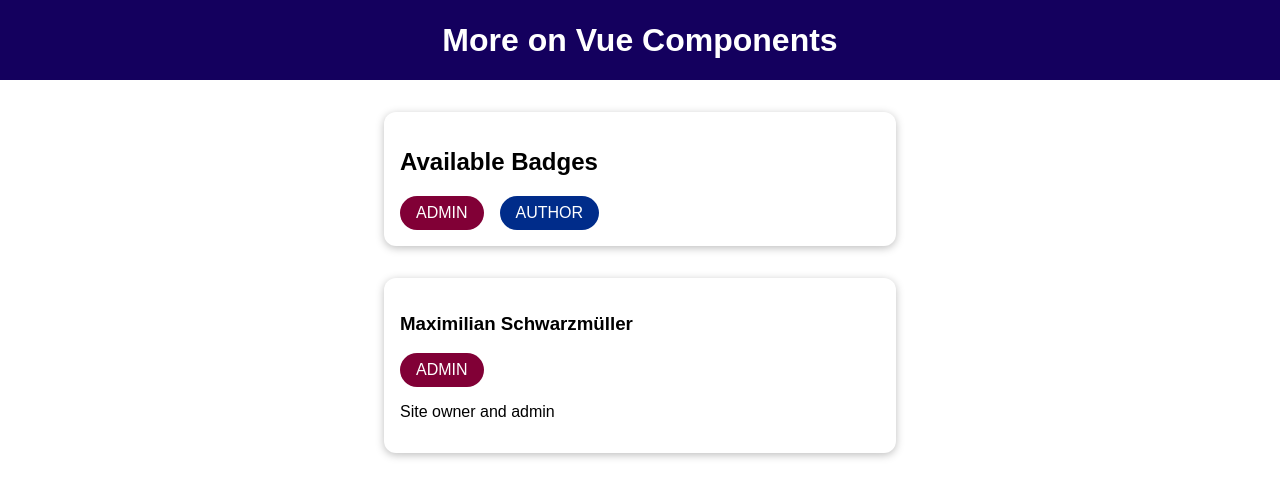
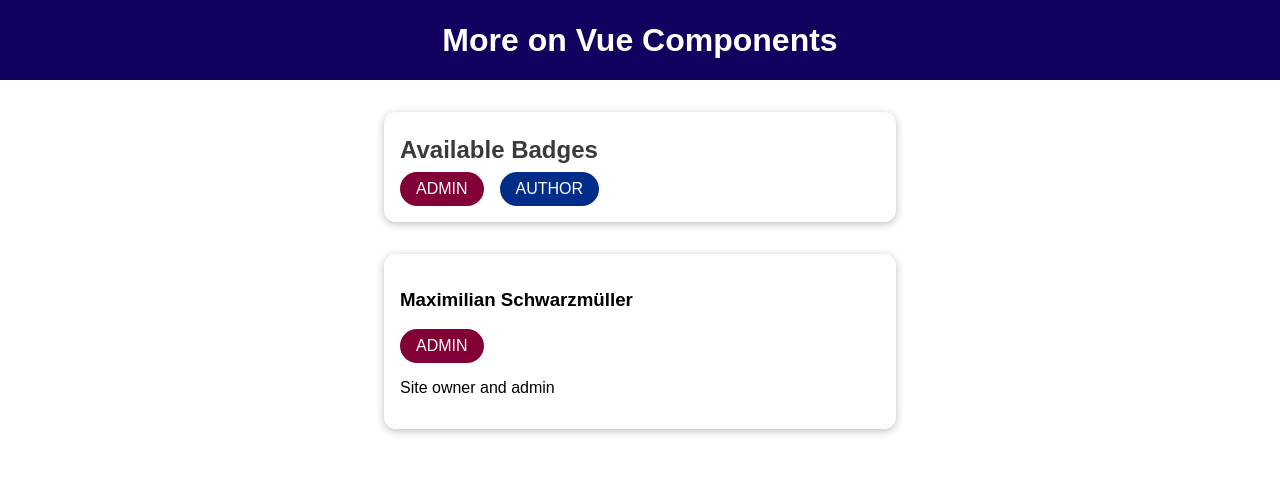
Before and after one commit to motifaithed/vue-components-deep-dive, a Vue app: page / in a window 1280 px wide. Shown: the top 498 px of the page. Built offline with nearby package versions, Linux system fonts and the light colour scheme.

Commit message:
006 Named Slots

```diff
--- a/src/components/BadgeList.vue
+++ b/src/components/BadgeList.vue
@@ -1,6 +1,10 @@
 <template>
+  <section>
     <base-card>
+    <template v-slot:header>
       <h2>Available Badges</h2>
+    </template>
+    <template v-slot:default>
       <ul>
         <li>
           <base-badge type="admin" caption="ADMIN"></base-badge>
@@ -9,11 +13,13 @@
           <base-badge type="author" caption="AUTHOR"></base-badge>
         </li>
       </ul>
+    </template>
     </base-card>
+  </section>
 </template>
 
-<style>
-section h2 {
+<style scoped>
+ h2 {
   margin: 0.5rem 0;
   color: #3a3a3a;
 }
--- a/src/components/BaseBadge.vue
+++ b/src/components/BaseBadge.vue
@@ -16,7 +16,7 @@ export default {
 };
 </script>
 
-<style>
+<style scoped>
 .badge {
   display: inline-block;
   padding: 0.5rem 1rem;
--- a/src/components/BaseCard.vue
+++ b/src/components/BaseCard.vue
@@ -1,5 +1,8 @@
 <template>
-  <div>
+    <div>
+      <header>
+          <slot name="header"></slot>
+      </header>
     <slot></slot>
   </div>
 </template>
--- a/src/components/TheHeader.vue
+++ b/src/components/TheHeader.vue
@@ -4,7 +4,7 @@
   </header>
 </template>
 
-<style>
+<style scoped>
   header {
     width: 100%;
     height: 5rem;
--- a/src/components/UserInfo.vue
+++ b/src/components/UserInfo.vue
@@ -1,11 +1,15 @@
 <template>
-  <base-card>
-    <div>
-      <h3>{{ fullName }}</h3>
-      <base-badge :type="role" :caption="role.toUpperCase()"></base-badge>
-    </div>
-    <p>{{ infoText }}</p>
-  </base-card>
+  <section>
+    <base-card>
+      <template v-slot:header>
+        <h3>{{ fullName }}</h3>
+        <base-badge :type="role" :caption="role.toUpperCase()"></base-badge>
+      </template>
+      <template v-slot:default>
+        <p>{{ infoText }}</p>
+      </template>
+    </base-card>
+  </section>
 </template>
 
 <script>
@@ -14,8 +18,8 @@ export default {
 };
 </script>
 
-<style>
-section div {
+<style scoped>
+section header {
   display: flex;
   justify-content: space-between;
   align-items: center;
```
Lines whose indentation alone changed are shown as unchanged.
